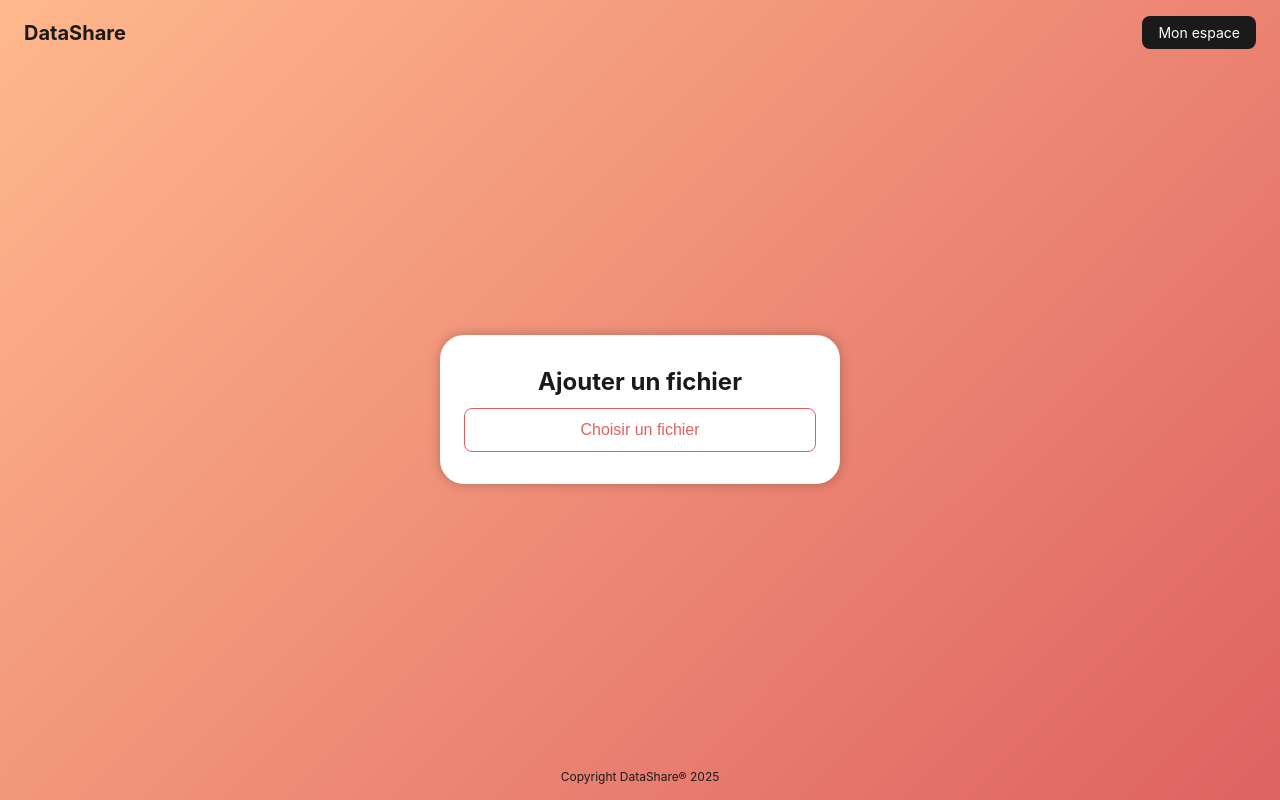
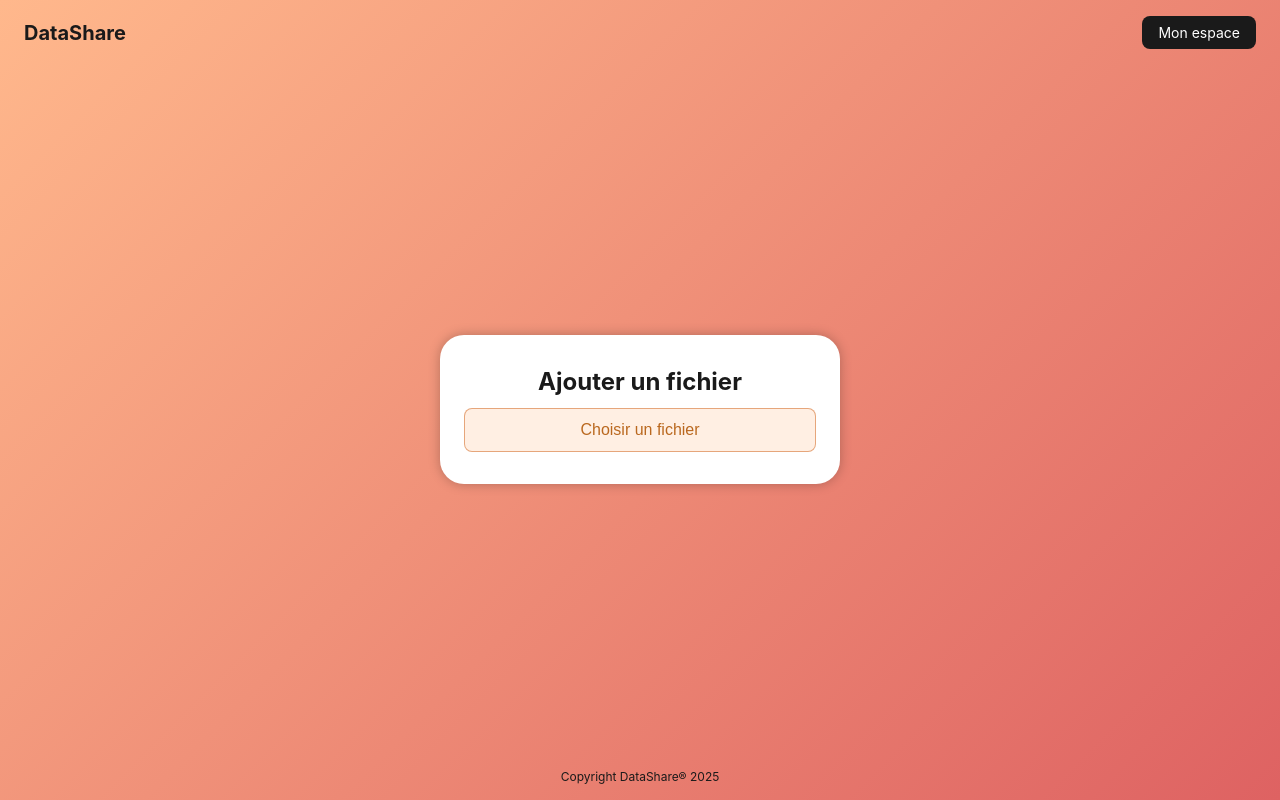
Before and after one commit to LaurentGourouvin/oc-datashare, a React app in the folder frontend/: page /upload in a window 1280 px wide. Built offline with nearby package versions, Linux system fonts and the light colour scheme; no server answers; sample sign-in values are in the browser's storage; the HTML template or start-up script is replaced by a standard one.

Commit message:
feat(ajustment): add upload icon

```diff
--- a/frontend/src/pages/Upload/Upload.css
+++ b/frontend/src/pages/Upload/Upload.css
@@ -69,8 +69,8 @@
 
 .upload__change-btn {
     background: transparent;
-    border: 1px solid var(--color-primary);
-    color: var(--color-primary);
+    border: 1px solid #FFA569;
+    color: #E27F29;
     border-radius: var(--border-radius-sm);
     padding: 6px 12px;
     font-size: 13px;
@@ -110,20 +110,25 @@
 }
 
 .upload__submit-btn {
-    background: transparent;
-    border: 1px solid var(--color-primary);
-    color: var(--color-primary);
+    background: #FF812D21;
+    border: 1px solid #CD5E1480;
+    color: #BA681F;
     border-radius: var(--border-radius-sm);
     padding: 12px;
     font-size: 16px;
     cursor: pointer;
     transition: background 0.2s, color 0.2s;
+    display: flex;
+    align-items: center;
+    justify-content: center;
+    gap: 2px;
 }
 
+/*
 .upload__submit-btn:hover:not(:disabled) {
     background: var(--color-primary);
     color: var(--color-white);
-}
+}*/
 
 .upload__submit-btn:disabled {
     opacity: 0.5;
--- a/frontend/src/pages/Upload/Upload.tsx
+++ b/frontend/src/pages/Upload/Upload.tsx
@@ -3,6 +3,7 @@ import Header from '../../components/Header/Header';
 import './Upload.css';
 import { uploadFile, type UploadResult } from '../../services/Files/files.service';
 import IconFile from "../../assets/image_file_icon.svg";
+import UploadIcon from "../../assets/Upload_cloud.svg"
 
 type UploadState = 'default' | 'selected' | 'error' | 'success';
 export default function Upload() {
@@ -91,7 +92,10 @@ export default function Upload() {
                             <option value="3">3 jours</option>
                             <option value="7">Une semaine</option>
                         </select>
-                        <button className="upload__submit-btn" onClick={handleUpload} disabled={state === 'error'}>⬆ Téléverser</button>
+                        <button className="upload__submit-btn" onClick={handleUpload} disabled={state === 'error'}>
+                            <img src={UploadIcon} alt="Upload icon"/>
+                           <p>Téléverser</p>
+                        </button>
                     </div>
                 )}
                 {state === 'success' && uploadResult && (
```
Also changed, not shown: frontend/src/assets/Upload_cloud.svg (added).
